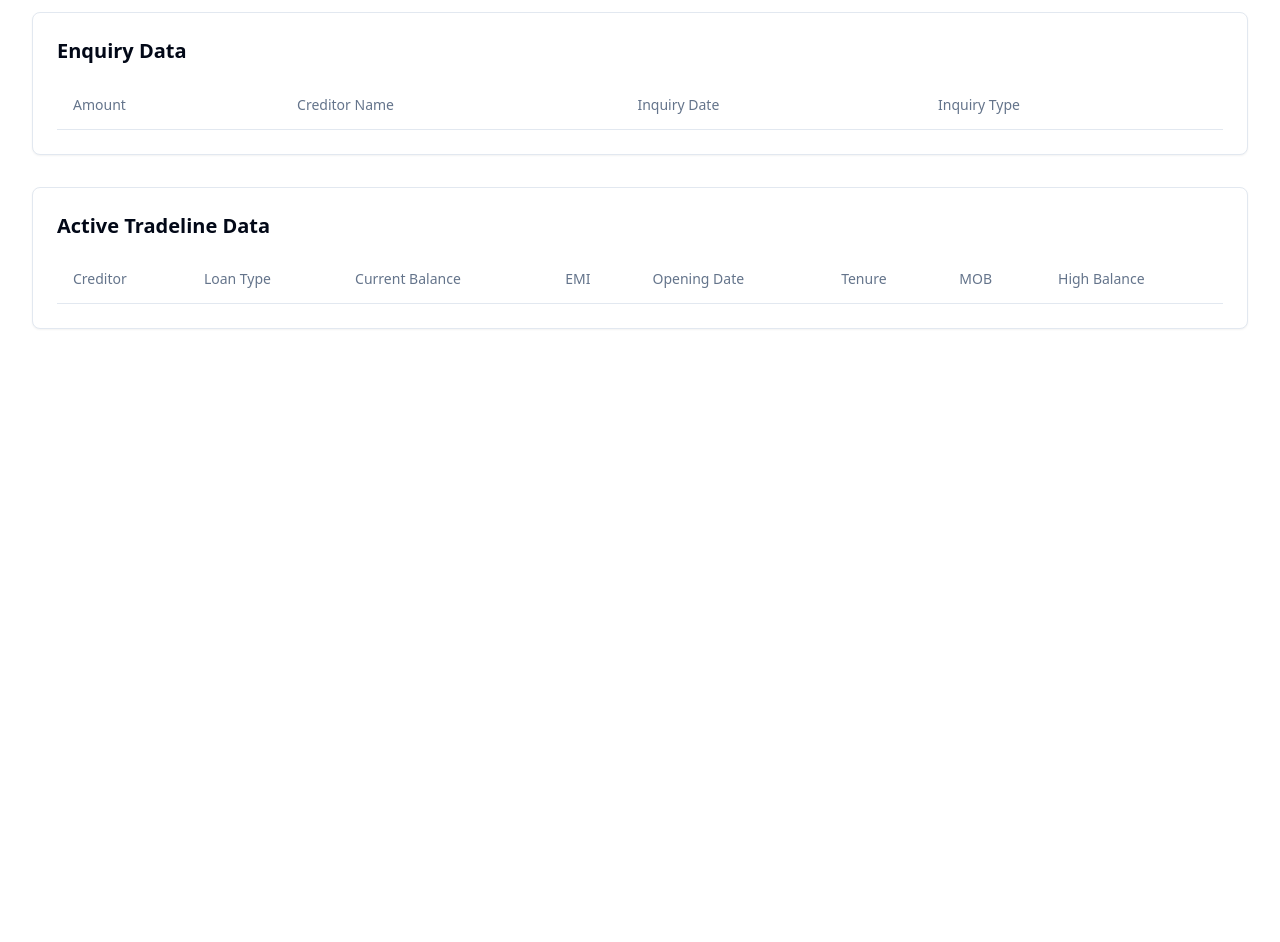
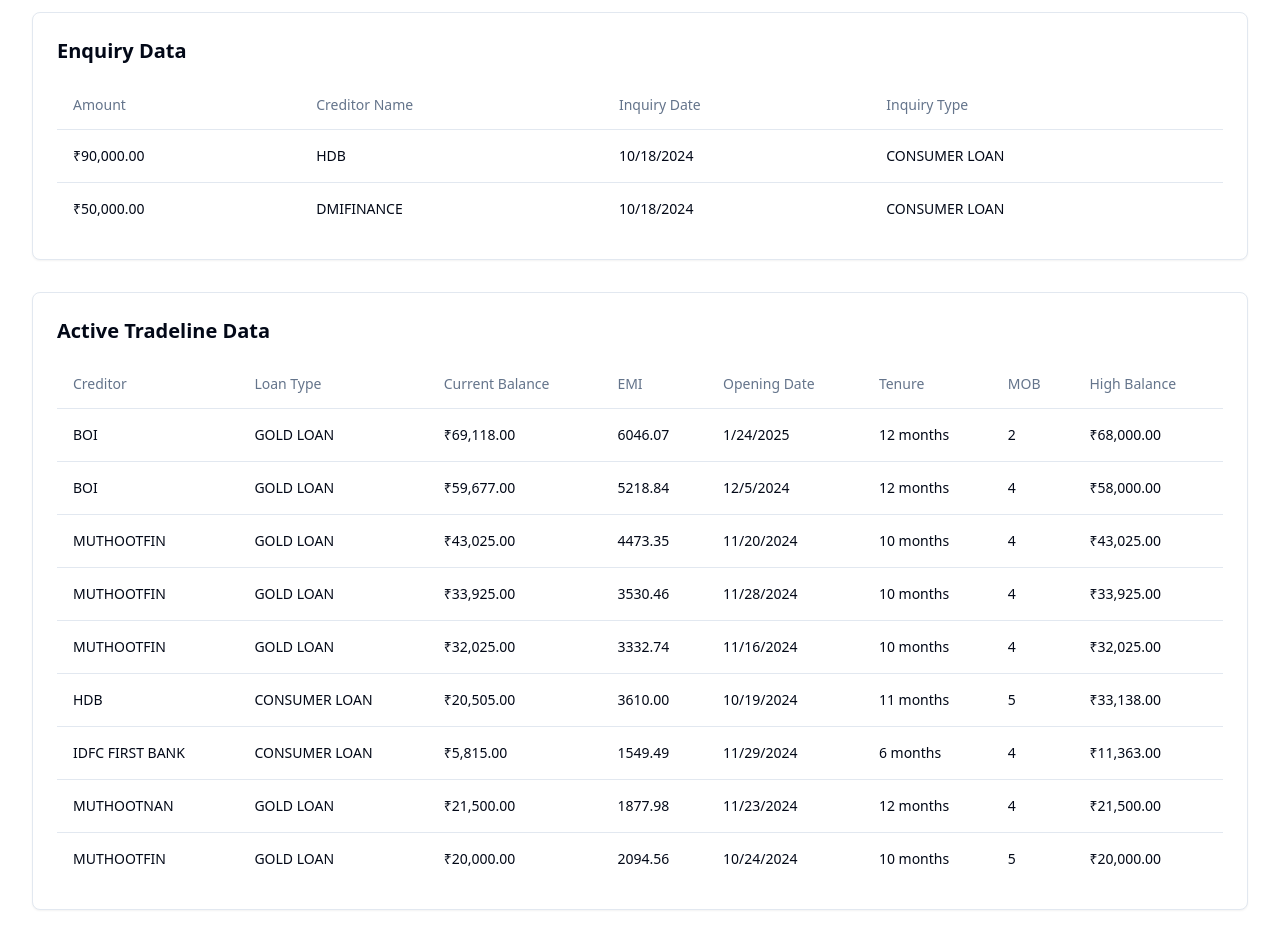
Before and after one commit to somya1333/YB-json-visualizer, a React (Vite) app: page / in a window 1280 px wide. Shown: the part 840-1782 px from the top of the page. Before the commit the page ends 1201 px from the top, so only its background shows below. Built offline with nearby package versions, Linux system fonts and the light colour scheme.

Commit message:
Fix: Data type mismatch in Index page
The `Index` page was passing data to the `DataDisplay` component that did not include the `uw` property, causing a type error. This commit updates the sample data in `Index.tsx` to include the `uw` property, resolving the type mismatch.

```diff
--- a/src/pages/Index.tsx
+++ b/src/pages/Index.tsx
@@ -10,6 +10,151 @@ const sampleData = {
         "eligible_products": [
           "edl"
         ]
+      },
+      "uw": {
+        "uuid": "aa1bb5d2-c8d7-4ddb-9ce4-ec391444dcd4",
+        "key": "U4Qq2MX3udvfUULzEgCj1dIf",
+        "appliedDateNesfb": "2025-01-07T07:29:42.638Z",
+        "ntcFlag": true,
+        "policyVersion": "1.0",
+        "tuEnquiriesLast30Days": 0,
+        "totalActiveTradelines": 0,
+        "totalCurrentBalance": 0,
+        "totalEmiAmount": 942.65,
+        "enquiryData": [
+          {
+            "amount": 90000,
+            "creditorName": "HDB",
+            "inquiryDate": "2024-10-18",
+            "inquiryType": "CONSUMER LOAN"
+          },
+          {
+            "amount": 50000,
+            "creditorName": "DMIFINANCE",
+            "inquiryDate": "2024-10-18",
+            "inquiryType": "CONSUMER LOAN"
+          }
+        ],
+        "activeTradelineData": [
+          {
+            "accountOpenedDate": "2025-01-24",
+            "amountPastDue": 0,
+            "count30Plus12m": 0,
+            "creditorName": "BOI",
+            "currentBalance": 69118,
+            "emi": 6046.073891535554,
+            "highBalance": 68000,
+            "loanType": "GOLD LOAN",
+            "max30Plus12m": 0,
+            "mob": 2,
+            "tenure": 12
+          },
+          {
+            "accountOpenedDate": "2024-12-05",
+            "amountPastDue": 0,
+            "count30Plus12m": 0,
+            "creditorName": "BOI",
+            "currentBalance": 59677,
+            "emi": 5218.841779198563,
+            "highBalance": 58000,
+            "loanType": "GOLD LOAN",
+            "max30Plus12m": 0,
+            "mob": 4,
+            "tenure": 12
+          },
+          {
+            "accountOpenedDate": "2024-11-20",
+            "amountPastDue": 0,
+            "count30Plus12m": 0,
+            "creditorName": "MUTHOOTFIN",
+            "currentBalance": 43025,
+            "emi": 4473.347940917387,
+            "highBalance": 43025,
+            "loanType": "GOLD LOAN",
+            "max30Plus12m": 0,
+            "mob": 4,
+            "tenure": 10
+          },
+          {
+            "accountOpenedDate": "2024-11-28",
+            "amountPastDue": 0,
+            "count30Plus12m": 0,
+            "creditorName": "MUTHOOTFIN",
+            "currentBalance": 33925,
+            "emi": 3530.4647476039363,
+            "highBalance": 33925,
+            "loanType": "GOLD LOAN",
+            "max30Plus12m": 0,
+            "mob": 4,
+            "tenure": 10
+          },
+          {
+            "accountOpenedDate": "2024-11-16",
+            "amountPastDue": 0,
+            "count30Plus12m": 0,
+            "creditorName": "MUTHOOTFIN",
+            "currentBalance": 32025,
+            "emi": 3332.7379083866194,
+            "highBalance": 32025,
+            "loanType": "GOLD LOAN",
+            "max30Plus12m": 0,
+            "mob": 4,
+            "tenure": 10
+          },
+          {
+            "accountOpenedDate": "2024-10-19",
+            "amountPastDue": 0,
+            "count30Plus12m": 0,
+            "creditorName": "HDB",
+            "currentBalance": 20505,
+            "emi": 3610,
+            "highBalance": 33138,
+            "loanType": "CONSUMER LOAN",
+            "max30Plus12m": 0,
+            "mob": 5,
+            "tenure": 11
+          },
+          {
+            "accountOpenedDate": "2024-11-29",
+            "amountPastDue": 0,
+            "count30Plus12m": 0,
+            "creditorName": "IDFC FIRST BANK",
+            "currentBalance": 5815,
+            "emi": 1549.4942003425967,
+            "highBalance": 11363,
+            "loanType": "CONSUMER LOAN",
+            "max30Plus12m": 0,
+            "mob": 4,
+            "tenure": 6
+          },
+          {
+            "accountOpenedDate": "2024-11-23",
+            "amountPastDue": 0,
+            "count30Plus12m": 0,
+            "creditorName": "MUTHOOTNAN",
+            "currentBalance": 21500,
+            "emi": 1877.9840289347078,
+            "highBalance": 21500,
+            "loanType": "GOLD LOAN",
+            "max30Plus12m": 0,
+            "mob": 4,
+            "tenure": 12
+          },
+          {
+            "accountOpenedDate": "2024-10-24",
+            "amountPastDue": 0,
+            "count30Plus12m": 0,
+            "creditorName": "MUTHOOTFIN",
+            "currentBalance": 20000,
+            "emi": 2094.5648542989284,
+            "highBalance": 20000,
+            "loanType": "GOLD LOAN",
+            "max30Plus12m": 0,
+            "mob": 5,
+            "tenure": 10
+          }
+        ],
+        "touchPoint": "money-transfer"
       }
     },
     "success": true
```
